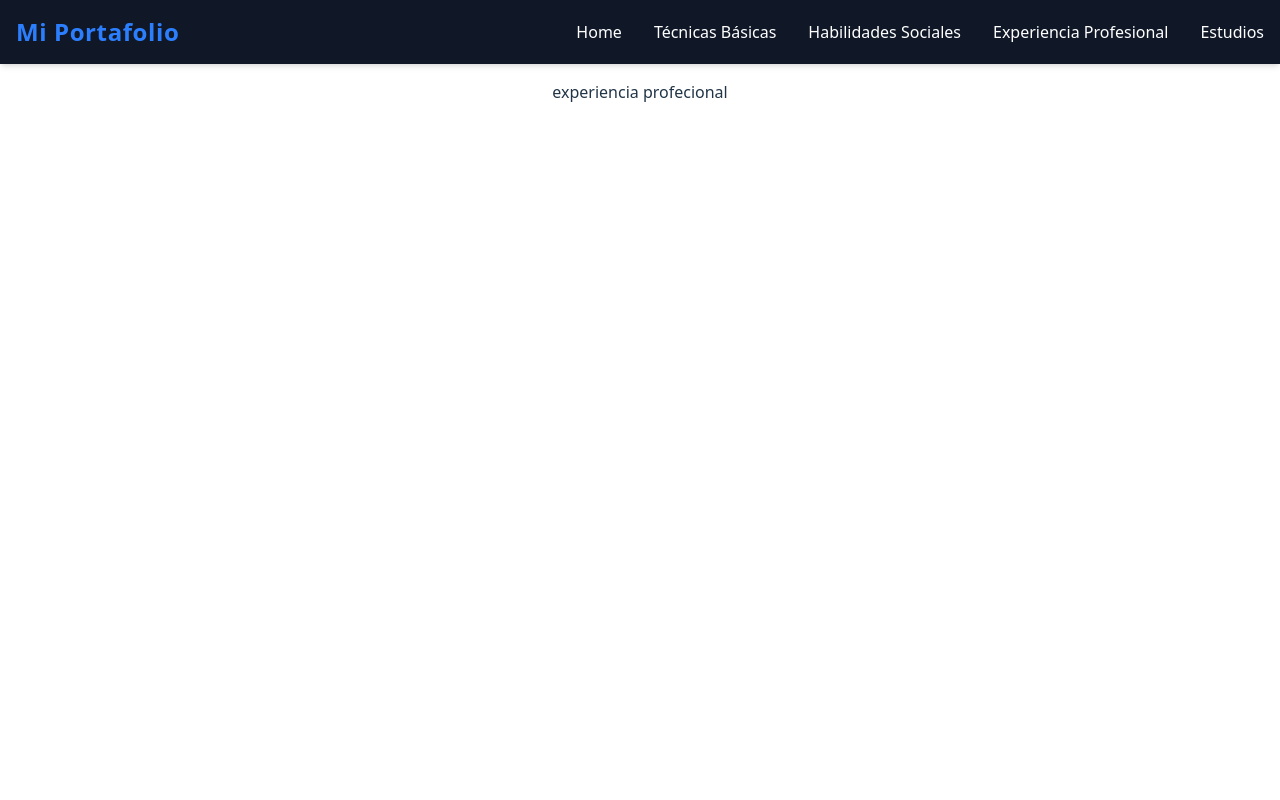
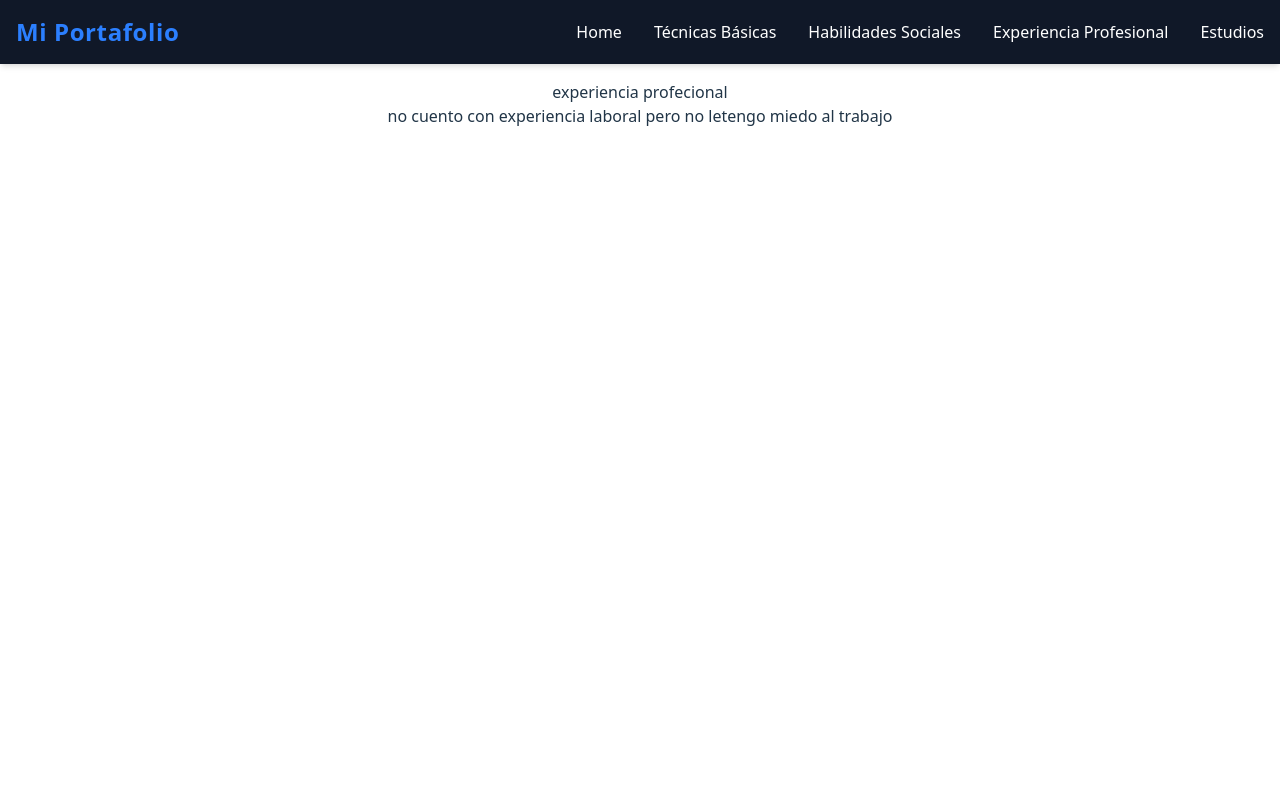
Before and after one commit to juban1234/Portafolio-Profecional, a React (Vite) app in the folder proyecto/: page /ProfessionalExp in a window 1280 px wide. Shown: the top 800 px of the page. Built offline with nearby package versions, Linux system fonts and the light colour scheme.

Commit message:
actualizacion

```diff
--- a/proyecto/src/Components/pages/ProfessionalExp/ProfessionalExp.jsx
+++ b/proyecto/src/Components/pages/ProfessionalExp/ProfessionalExp.jsx
@@ -3,6 +3,8 @@ export const ProfessionalExp = () => {
   return (
     <main className="flex-grow min-h-screen flex flex-col items-center p-4">
       <h1>experiencia profecional</h1>
+      <p>no cuento con experiencia laboral pero no letengo miedo al trabajo</p>
+
     </main>
   )
 }
```
